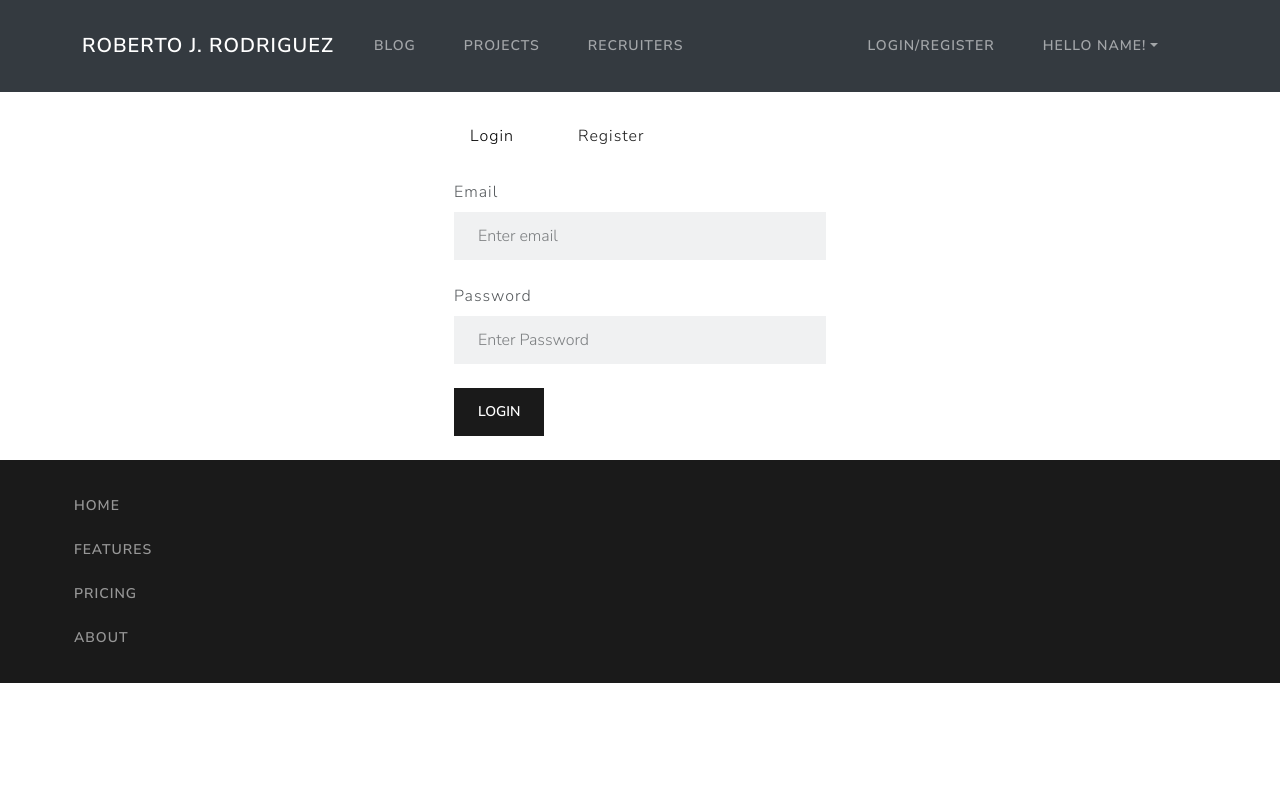
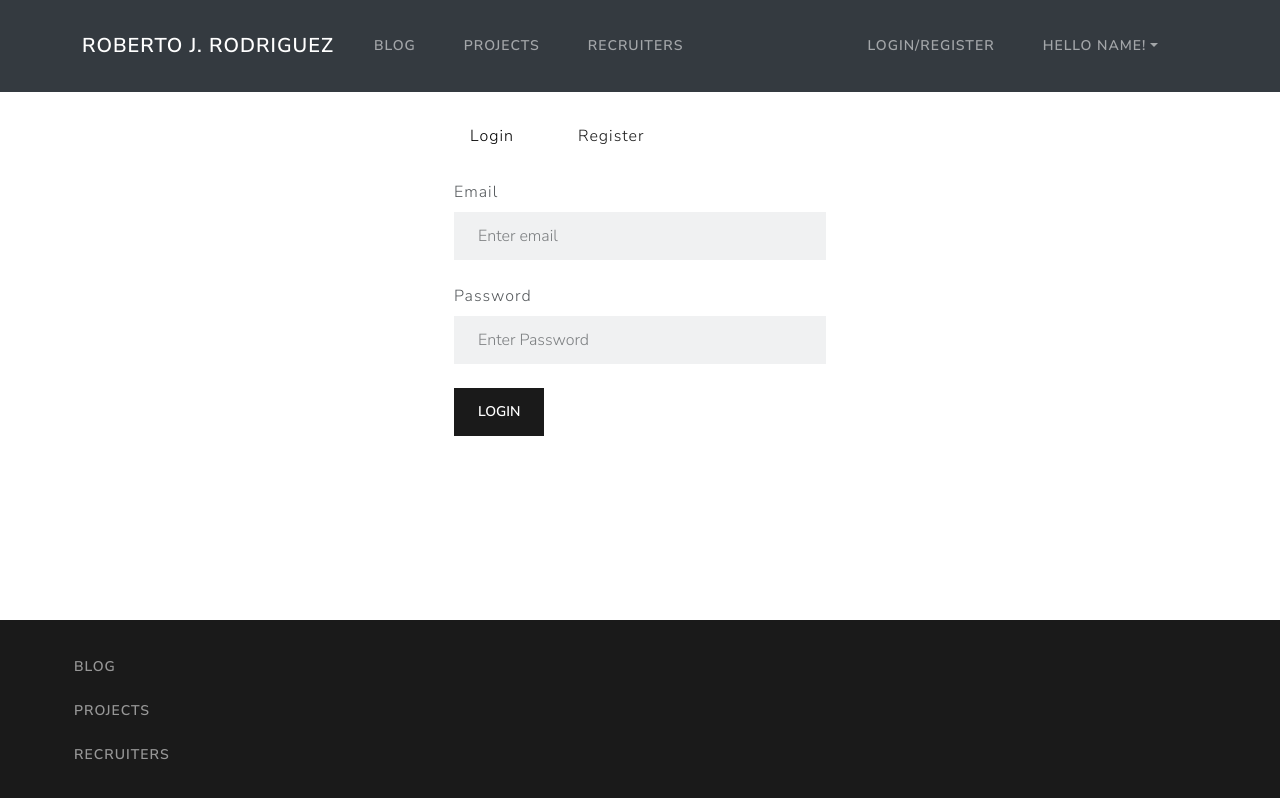
Before and after one commit to robertojrodriguez21/personal-site, a React (Vite) app in the folder frontend/: page /account in a window 1280 px wide. Built offline with nearby package versions, Linux system fonts and the light colour scheme.

Commit message:
Changed footer links and styling. Changed nav links.

```diff
--- a/frontend/src/App.jsx
+++ b/frontend/src/App.jsx
@@ -9,18 +9,20 @@ import Account from './pages/Account'
 
 const App = () => {
   return (
-    <div>
+    <div
+      style={{ minHeight: '100vh', display: 'flex', flexDirection: 'column' }}
+    >
       <header>
         <Nav />
       </header>
-      <main className="container">
+      <main className="container" style={{ flex: '1 0 auto' }}>
         <br />
         <Routes>
           <Route path="/" element={<Home />}></Route>
           <Route path="/account" element={<Account />}></Route>
         </Routes>
       </main>
-      <footer>
+      <footer style={{ flexShrink: '0' }}>
         <br />
         <Footer />
       </footer>
--- a/frontend/src/components/body/Footer.jsx
+++ b/frontend/src/components/body/Footer.jsx
@@ -1,33 +1,31 @@
 import React from 'react'
+import { Link } from 'react-router-dom'
 
 const Footer = () => {
   return (
-    <nav class="navbar navbar-expand-lg bg-primary" data-bs-theme="dark">
-      <div class="container">
-        <ul class="navbar-nav me-auto row justify-content-center">
-          <li class="nav-item">
-            <a class="nav-link" href="#">
-              Home
-            </a>
-          </li>
-          <li class="nav-item">
-            <a class="nav-link" href="#">
-              Features
-            </a>
-          </li>
-          <li class="nav-item">
-            <a class="nav-link" href="#">
-              Pricing
-            </a>
-          </li>
-          <li class="nav-item">
-            <a class="nav-link" href="#">
-              About
-            </a>
-          </li>
-        </ul>
+    <>
+      <div className="navbar navbar-expand-lg bg-primary" data-bs-theme="dark">
+        <div className="container">
+          <ul className="navbar-nav me-auto row justify-content-center">
+            <li className="nav-item">
+              <Link className="nav-link" to={'/blog'}>
+                Blog
+              </Link>
+            </li>
+            <li className="nav-item">
+              <Link className="nav-link" to={'/projects'}>
+                Projects
+              </Link>
+            </li>
+            <li className="nav-item">
+              <Link className="nav-link" to={'/recruiters'}>
+                Recruiters
+              </Link>
+            </li>
+          </ul>
+        </div>
       </div>
-    </nav>
+    </>
   )
 }
 
--- a/frontend/src/components/body/Nav.jsx
+++ b/frontend/src/components/body/Nav.jsx
@@ -2,6 +2,10 @@ import React from 'react'
 import { Link } from 'react-router-dom'
 
 const Nav = () => {
+  const handleLogout = (e) => {
+    e.preventDefault()
+  }
+
   return (
     <nav className="navbar navbar-expand-lg bg-dark" data-bs-theme="dark">
       <div className="container">
@@ -47,7 +51,6 @@ const Nav = () => {
               <a
                 className="nav-link dropdown-toggle"
                 data-bs-toggle="dropdown"
-                href="#"
                 role="button"
                 aria-haspopup="true"
                 aria-expanded="false"
@@ -62,7 +65,11 @@ const Nav = () => {
                 <Link className="dropdown-item" to={'/myaccount'}>
                   My Account
                 </Link>
-                <a className="dropdown-item" href="#">
+                <a
+                  className="dropdown-item"
+                  onClick={handleLogout}
+                  style={{ cursor: 'pointer' }}
+                >
                   Logout
                 </a>
               </div>
```
